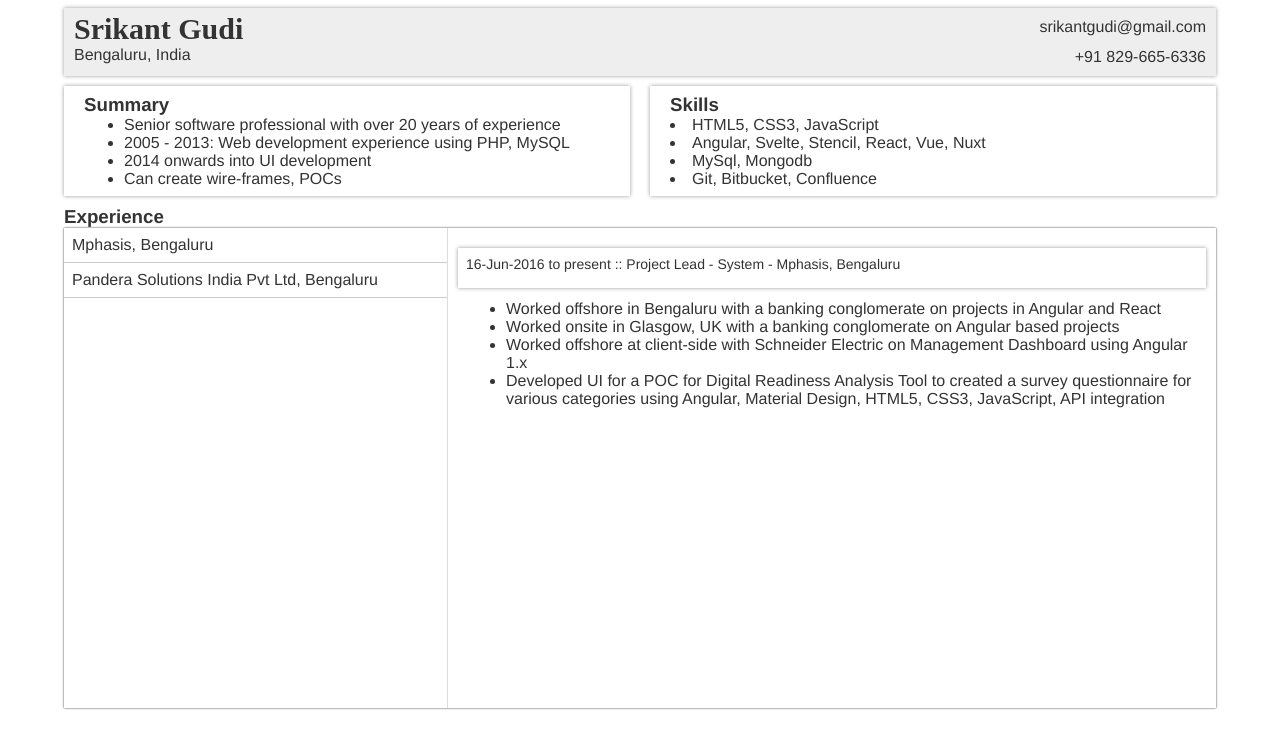
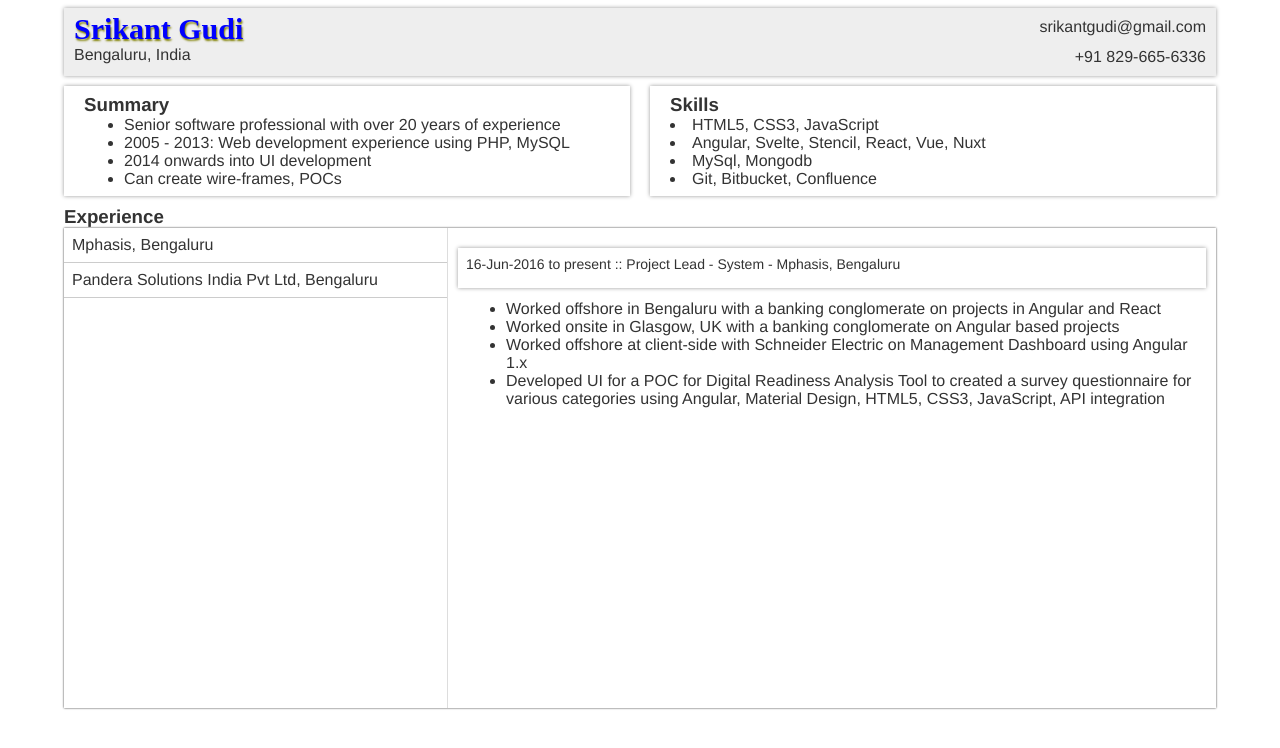
Before and after one commit to srikantgudi/srikantgudi.github.io, a Svelte app: page / in a window 1280 px wide. Shown: the top 748 px of the page. Built offline with nearby package versions, Linux system fonts and the light colour scheme.

Commit message:
Modified Style

```diff
--- a/src/App.svelte
+++ b/src/App.svelte
@@ -137,6 +137,8 @@
 		font-family: cursive;
 		font-size: 30px;
 		font-weight: 600;
+		color: #00f;
+		text-shadow: 1px 2px 2px olive;
 	}
 	#contact {
 		grid-area: contact;
```
